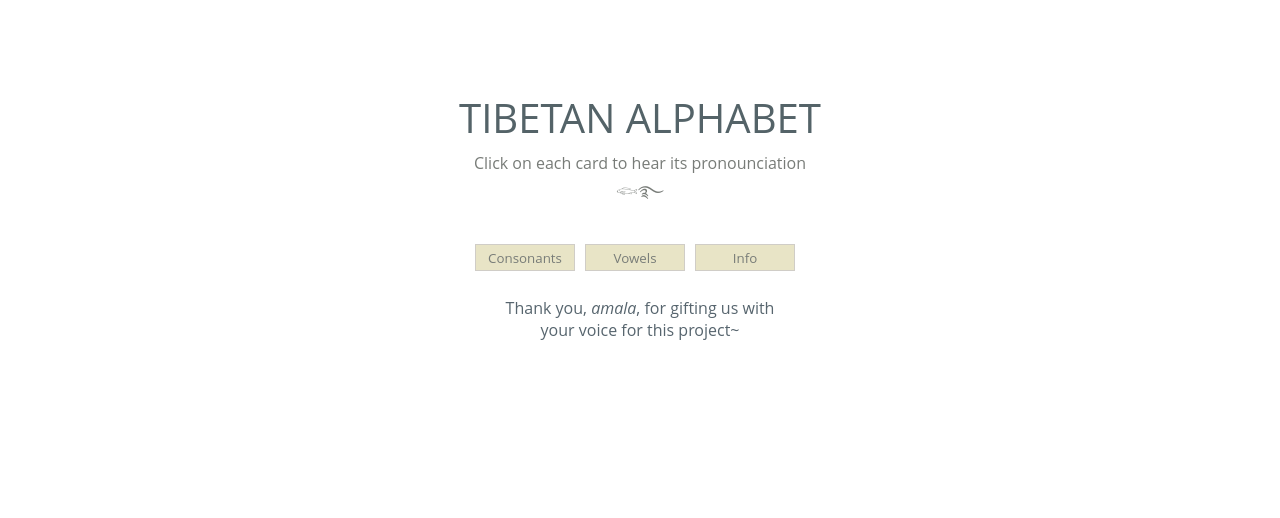
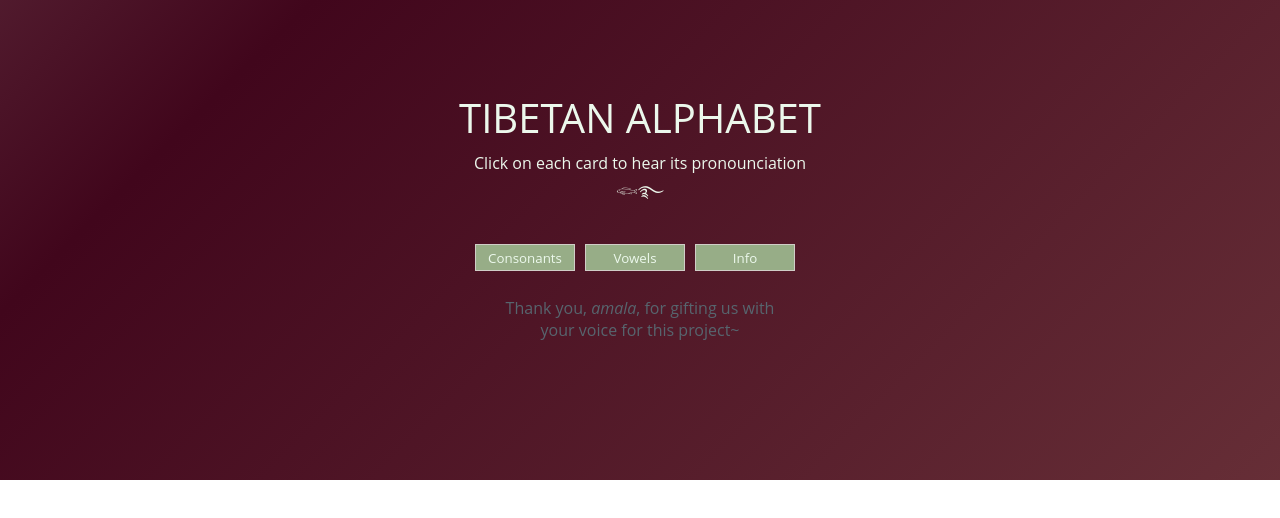
Before and after one commit to y-sherap/tibetan-alphabets, a React (Create React App) app: page / in a window 1280 px wide. Shown: the top 518 px of the page. Built offline with nearby package versions, Linux system fonts and the light colour scheme.

Commit message:
updated css

```diff
--- a/src/components/consonant/consonant.css
+++ b/src/components/consonant/consonant.css
@@ -6,7 +6,6 @@
     justify-content: center;
     text-align: center;
     background-color: white;
-    background-image: url('https://media.istockphoto.com/id/1279438266/vector/grid-paper-abstract-squared-background-with-green-graph-geometric-pattern-for-school.jpg?s=170667a&w=0&k=20&c=eH4HjR4P5MBhLysUS0l7VDCP_Tz5aTvkJ8owFWnaDf8=');
     border: rgb(222, 228, 234) 2px solid;
     border-radius: 4%;
     padding-bottom: 1%;
@@ -16,7 +15,7 @@
 
 #card-container:hover {
     border-radius: 4%;
-    background-color: rgb(196, 221, 228);
+    background-color: #97ad87;
 }
 
 img {
--- a/src/pages/home/home.css
+++ b/src/pages/home/home.css
@@ -4,20 +4,37 @@
     justify-content: center;
     align-items: center;
     padding-top: 5%;
-}
+    background: linear-gradient(-45deg, #7d4747, #41061c, #b69d9d, #290a02);
+    background-size: 400% 400%;
+    animation: gradient 15s ease infinite;
+ }
+
+ @keyframes gradient {
+     0% {
+         background-position: 0% 50%;
+     }
+     50% {
+         background-position: 100% 50%;
+     }
+     100% {
+         background-position: 0% 50%;
+     }
+ }
+
 
 #header {
     align-items: center;
     justify-content: center;
     text-align: center;
     padding: 2%;
-    color: #787c78;
+    color: #ecf8ec;
 }
+
 
 #header-title{
     font-size: 40px;
     margin-bottom: 2%;
-    color: #546368;
+    color: #ecf8ec;
 }
 
 .components-container {
@@ -41,9 +58,10 @@
     width: 100px;
     padding: 3%;
     font-family: 'Open Sans', sans-serif;
-    background-color: #e8e4c6;
+    background-color: #97ad87
+    ;
     border: 1px #d0cdc7 solid;
-    color: #787c78;
+    color: #ecf8ec;
 }
 
 button:hover{
```
